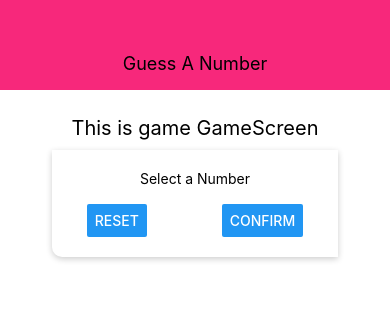
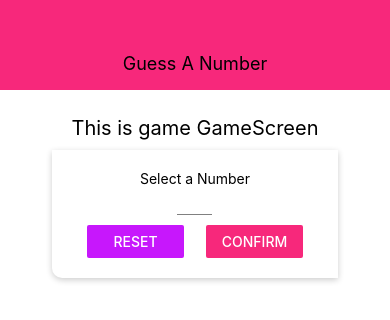
Before and after one commit to yeged/ReactNative-GuessNumberApp, a React Native app: screen / in a window 390 px wide. Shown: the top 320 px of the page. Built offline with nearby package versions, Linux system fonts and the light colour scheme.

Commit message:
Styling  InputText

```diff
--- a/components/Header.jsx
+++ b/components/Header.jsx
@@ -1,5 +1,7 @@
 import React from "react";
 import { View, Text, StyleSheet } from "react-native";
+
+import Colors from "../constants/Colors"
 
 function Header(props) {
     return (
@@ -15,7 +17,7 @@
         height: 90,
         alignItems: "center",
         justifyContent: "center",
-        backgroundColor: "#f7287b",
+        backgroundColor: Colors.primary,
         paddingTop: 36
     },
     headerTitle: {
--- /dev/null
+++ b/components/Input.jsx
@@ -0,0 +1,20 @@
+import React from "react";
+import {TextInput, StyleSheet} from "react-native";
+
+function Input(props){
+    return(
+     <TextInput {...props} style={{...styles.input, ...props.style}}/>
+    )
+}
+
+const styles = StyleSheet.create({
+    input:{
+        borderBottomColor:"grey",
+        borderBottomWidth:1,
+        marginVertical:10
+
+    }
+
+})
+
+export default Input;
--- /dev/null
+++ b/constants/Colors.jsx
@@ -0,0 +1,4 @@
+export default {
+    primary:"#f7287b",
+    accent:"#c717fc"
+}
--- a/screens/GameScreen.jsx
+++ b/screens/GameScreen.jsx
@@ -2,6 +2,8 @@
 import { View, Text, StyleSheet, TextInput, Button } from "react-native";
 
 import Card from "../components/Card"
+import Colors from "../constants/Colors"
+import Input from "../components/Input"
 
 const GameScreen = (props) => {
     return (
@@ -9,10 +11,14 @@
             <Text style={styles.title}>This is game GameScreen</Text>
             <Card style={styles.inputContainer}>
                 <Text>Select a Number</Text>
-                <TextInput />
+                <Input blurOnSubmit keyboardType="number-pad" maxLength={2} autoCorrect={false} autoCapitalize={false} style={styles.input} />
                 <View style={styles.buttonContainer}>
-                    <Button title="Reset" />
-                    <Button title="Confirm" />
+                    <View style={styles.button}>
+                    <Button title="Reset" color={Colors.accent} />
+                    </View>
+                    <View style={styles.button}>
+                    <Button title="Confirm" color={Colors.primary} />
+                    </View>
                 </View>
             </Card>
         </View>
@@ -41,8 +47,13 @@
         justifyContent: "space-between",
         width: "100%",
         paddingHorizontal: 15
-
-
+    },
+    button:{
+        width: "45%",
+    },
+    input:{
+        width: 35,
+        textAlign: "center"
     }
 })
 
```
